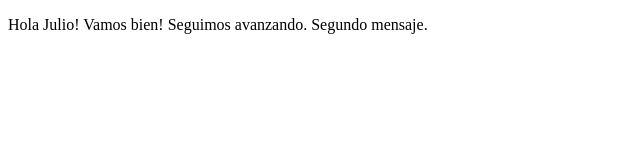
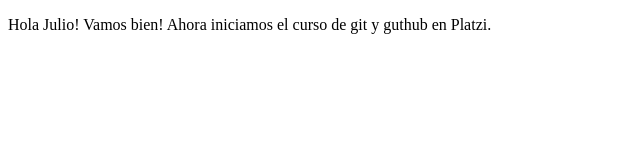
Before and after one commit to jc42k/ProyectoJulio, a plain HTML site: page index.html in a window 1280 px wide. Shown: the whole page, without its empty margins (0-640 px from the left). Drawn offline with Linux system fonts and the light colour scheme.

Commit message:
Iniciando cursi de git y guthub

```diff
--- a/index.html
+++ b/index.html
@@ -7,7 +7,7 @@
 </head>
 <body>
     <p>
-        Hola Julio! Vamos bien! Seguimos avanzando. Segundo mensaje.
+        Hola Julio! Vamos bien! Ahora iniciamos el curso de git y guthub en Platzi.
     </p>
 </body>
 </html>
```
